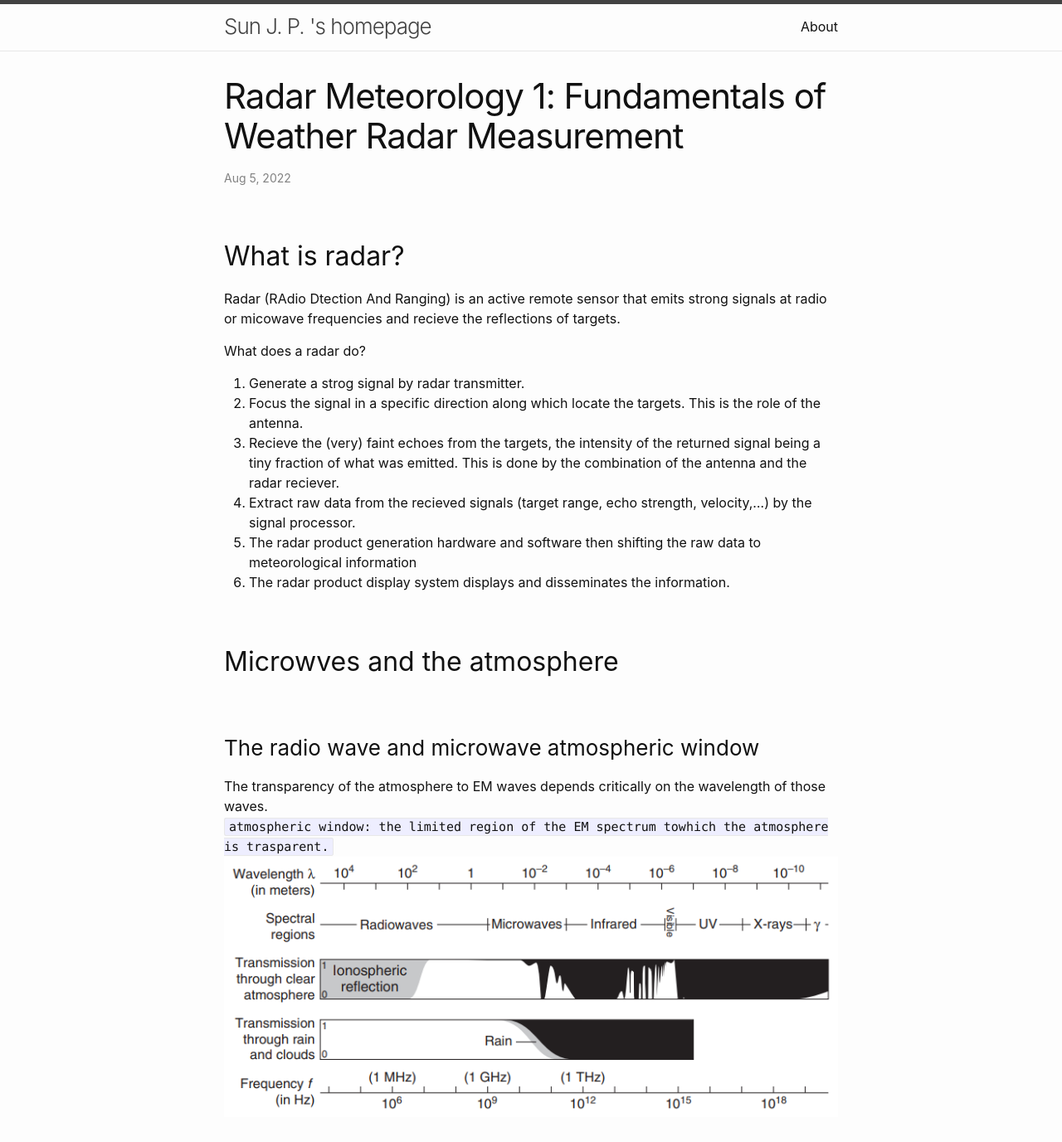
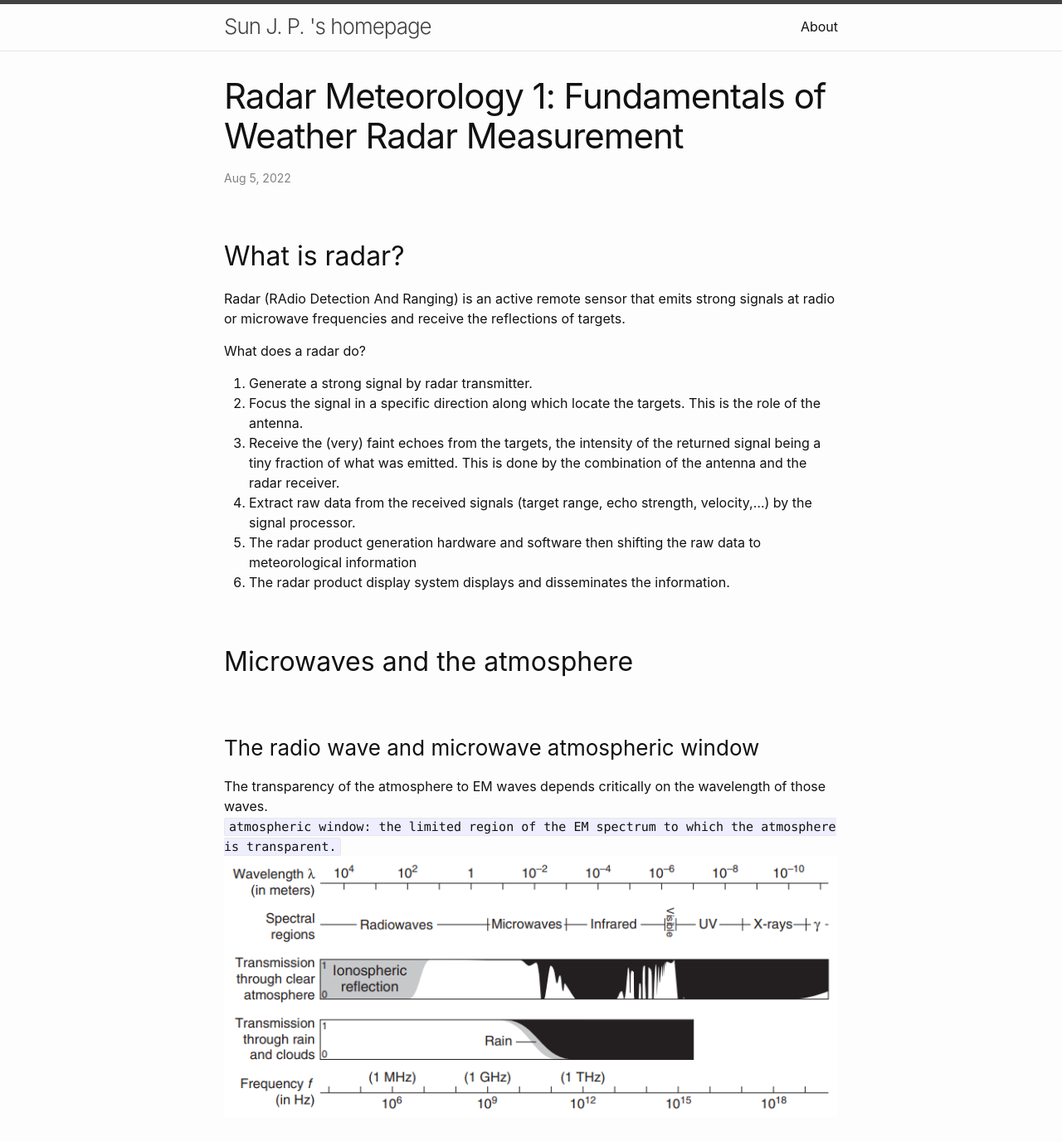
Before and after one commit to sunjp704/sunjp704.github.io, a Jekyll site: the page built from _posts/2022-08-05-radar-meteorology-1.md, in a window 1280 px wide and 1400 px high. Shown: the top 1377 px of the window at 83% size. Built offline with Jekyll 4.4.1, drawn with Linux system fonts in a browser that asks for light colours; some of the changed text lies outside the part shown.

Commit message:
correct typos

```diff
--- a/_posts/2022-08-05-radar-meteorology-1.md
+++ b/_posts/2022-08-05-radar-meteorology-1.md
@@ -6,34 +6,34 @@ categories: radar meteorology
 
 ## What is radar?
 
-Radar (RAdio Dtection And Ranging) is an active remote sensor that emits strong signals at radio or micowave frequencies and recieve the reflections of targets.
+Radar (RAdio Detection And Ranging) is an active remote sensor that emits strong signals at radio or microwave frequencies and receive the reflections of targets.
 
 What does a radar do?
 
-1. Generate a strog signal by radar transmitter.
+1. Generate a strong signal by radar transmitter.
 2. Focus the signal in a specific direction along which locate the targets. This is the role of the antenna.
-3. Recieve the (very) faint echoes from the targets, the intensity of the returned signal being a tiny fraction of what was emitted. This is done by the combination of the antenna and the radar reciever.
-4. Extract raw data from the recieved signals (target range, echo strength, velocity,...) by the signal processor.
+3. Receive the (very) faint echoes from the targets, the intensity of the returned signal being a tiny fraction of what was emitted. This is done by the combination of the antenna and the radar receiver.
+4. Extract raw data from the received signals (target range, echo strength, velocity,...) by the signal processor.
 5. The radar product generation hardware and software then shifting the raw data to meteorological information
 6. The radar product display system displays and disseminates the information.
 
-## Microwves and the atmosphere
+## Microwaves and the atmosphere
 
 ### The radio wave and microwave atmospheric window
 
 The transparency of the atmosphere to EM waves depends critically on the wavelength of those waves.
-`atmospheric window: the limited region of the EM spectrum towhich the atmosphere is trasparent.`
-![fig1](/assets/images/atmospheric_window.PNG "atomspheric window")
+`atmospheric window: the limited region of the EM spectrum to which the atmosphere is transparent.`
+![fig1](/assets/images/atmospheric_window.PNG "atmospheric window")
 
 ### Scattering regimes
 
-Scatter can be defined as the re-radiation of the incident radiation of particles or objects called scatterers. Prtial reflections occur when EM waves propagating in the medium with refractive index $n_1$ meet another medium with refractive index $n_2$.
+Scatter can be defined as the re-radiation of the incident radiation of particles or objects called scatterers. Partial reflections occur when EM waves propagating in the medium with refractive index $n_1$ meet another medium with refractive index $n_2$.
 
 In the atmosphere, scatterers vary considerably in size, ranging from gas molecules (~$10^{-10}$ m) to layers of air at different temperatures and humidity (several meters). Scatterers will interact differently with radiation depending on their sizes and the wavelength of the incoming EM waves.
 
 #### Objects with sharp boundaries
 
-Volume scattering coefficient $\beta$. In the absence of attenuation, the change in flux of energy $E$ at wavelength $\lambda$ due to sccatering is given by
+Volume scattering coefficient $\beta$. In the absence of attenuation, the change in flux of energy $E$ at wavelength $\lambda$ due to scattering is given by
 $$
 \frac{\mathrm{d}E(\lambda)}{E(\lambda)}=-\beta\mathrm{d}s
 $$
@@ -44,7 +44,7 @@ $$
 $$
 where $N(D)$ is the number concentration of particles with diameter $D$ and $\xi_\mathrm{s}(n(\lambda),D,\lambda)$ is the scattering efficiency factor , with $n(\lambda)$ being the complex refractive index of the scatterer. Scattering intensity is hence a function of the cross-sectional area of bodies on the path of the radar beam ($\int N(D)D^2\pi/4\mathrm dD$), and how efficiency these bodies scatters radiation given its size and refractive index.
 
-Size parameter $\gamma$ (rario of circumference of the scatterer and the wavelength):
+Size parameter $\gamma$ (ratio of circumference of the scatterer and the wavelength):
 $$
 \gamma=\frac{\pi D}{\lambda}
 $$
@@ -63,11 +63,11 @@ $$
 \beta\propto\frac{D^6}{\lambda^4}
 $$
 
->At visible wavelengths (blue),air molecules are much smaller than $\lambda$. Hence these molecules scatter shorter wavelengths (blue) much better than longer ones (red), leading to the blue sky. At radar wavelengths ($\lambda$ often on the order of several centimeters), most atmospheric targets behave as Rayleigh scatterers. Therefore, radars ysing shorter wavelengths will see increased scattering from precipitaion.
+>At visible wavelengths (blue),air molecules are much smaller than $\lambda$. Hence these molecules scatter shorter wavelengths (blue) much better than longer ones (red), leading to the blue sky. At radar wavelengths ($\lambda$ often on the order of several centimeters), most atmospheric targets behave as Rayleigh scatterers. Therefore, radars using shorter wavelengths will see increased scattering from precipitation.
 
 For scatterers much larger than the wavelength, $\xi_\mathrm{s}(n(\lambda),D,\lambda)$ depends only on the refractive index $n(\lambda)$, $\beta\propto\mathrm{cross-section\ area}$, resulting in white clouds (optical or nonselective region).
 
-Between the two regimes is the Mie or the resonace region.
+Between the two regimes is the Mie or the resonance region.
 
 Radar reflectivity $\eta$ tht sums $\sigma_\mathrm{b}$ pre unit volume:
 $$
```
Also changed, not shown: other parts of _posts/2022-08-05-radar-meteorology-1.md (+1 -1 lines).
